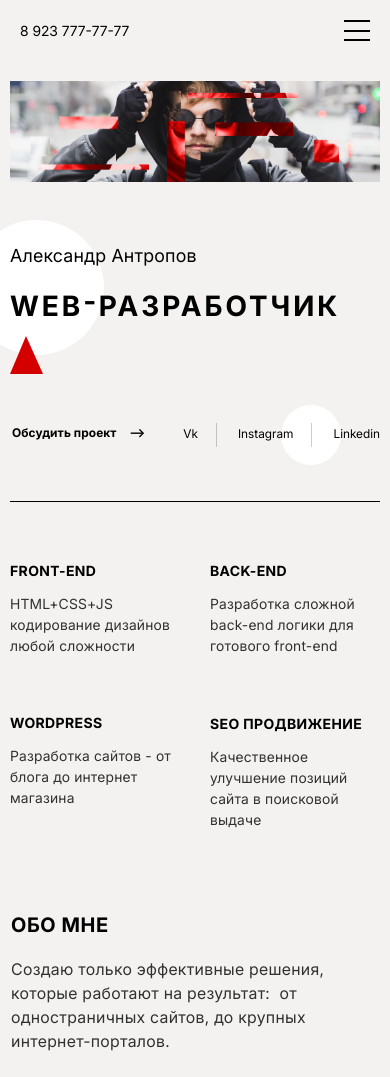
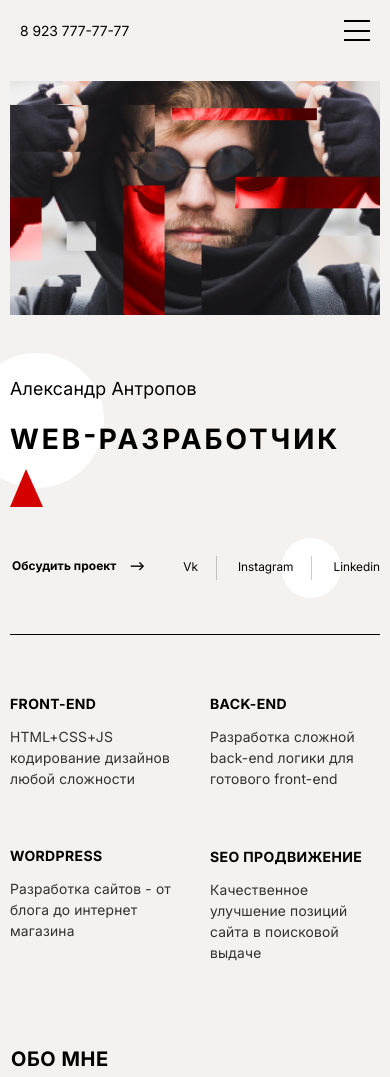
Before and after one commit to dbb1703/Landing_Portfolio, a website built with webpack: page src/index.html in a window 390 px wide. Shown: the top 1077 px of the page. Built offline with nearby package versions, Linux system fonts and the light colour scheme.

Commit message:
Вносит некоторые правки

```diff
--- a/src/index.html
+++ b/src/index.html
@@ -132,7 +132,7 @@
   <picture
     class="about__pic">
     <source type="image/jpeg"
-            media="(max-width: 360px)"
+            media="(max-width: 400px)"
             srcset="img/web-developer-mobile.jpg">
     <img src="./img/web-developer.jpg"
          alt="Web-разработчик"></picture>
--- a/src/styles/blocks/index/about.scss
+++ b/src/styles/blocks/index/about.scss
@@ -5,6 +5,11 @@
 
   @media (max-width: 800px) {
     margin-top: 0;
+
+    img {
+      margin: 0 auto;
+      width: 100%;
+    }
   }
 }
 
--- a/src/styles/global/common.scss
+++ b/src/styles/global/common.scss
@@ -42,4 +42,8 @@ ul {
 
 * {
   scroll-margin-top: 104px;
+
+  @media (max-width: 800px) {
+      scroll-margin-top: 0;
+  }
 }
```
Also changed, not shown: dist/favicon.ico (added), dist/index.html, src/pixel-perfect/Home-page-1140px.png (added), src/pixel-perfect/Home-page-360px.png (added), 4 other files.
